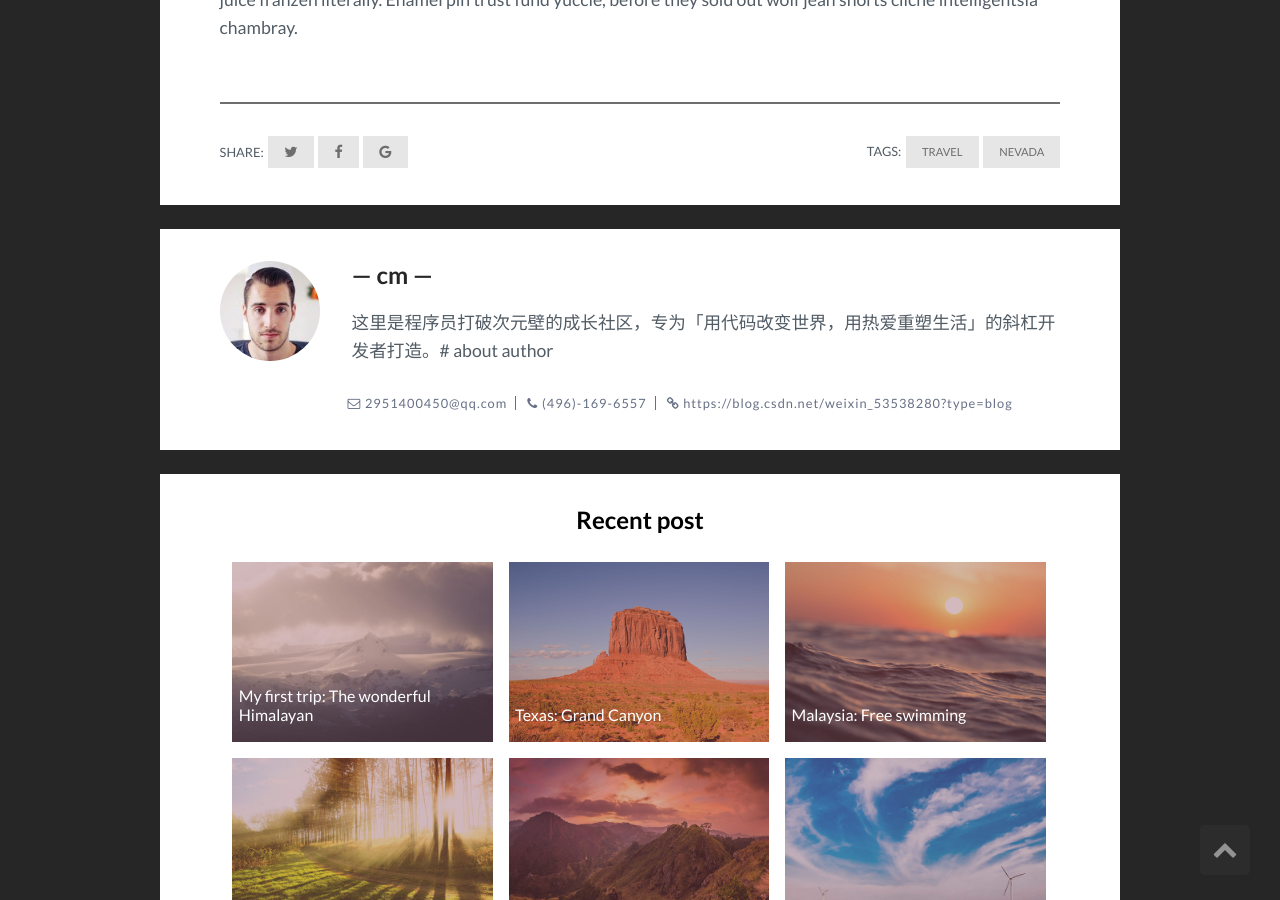
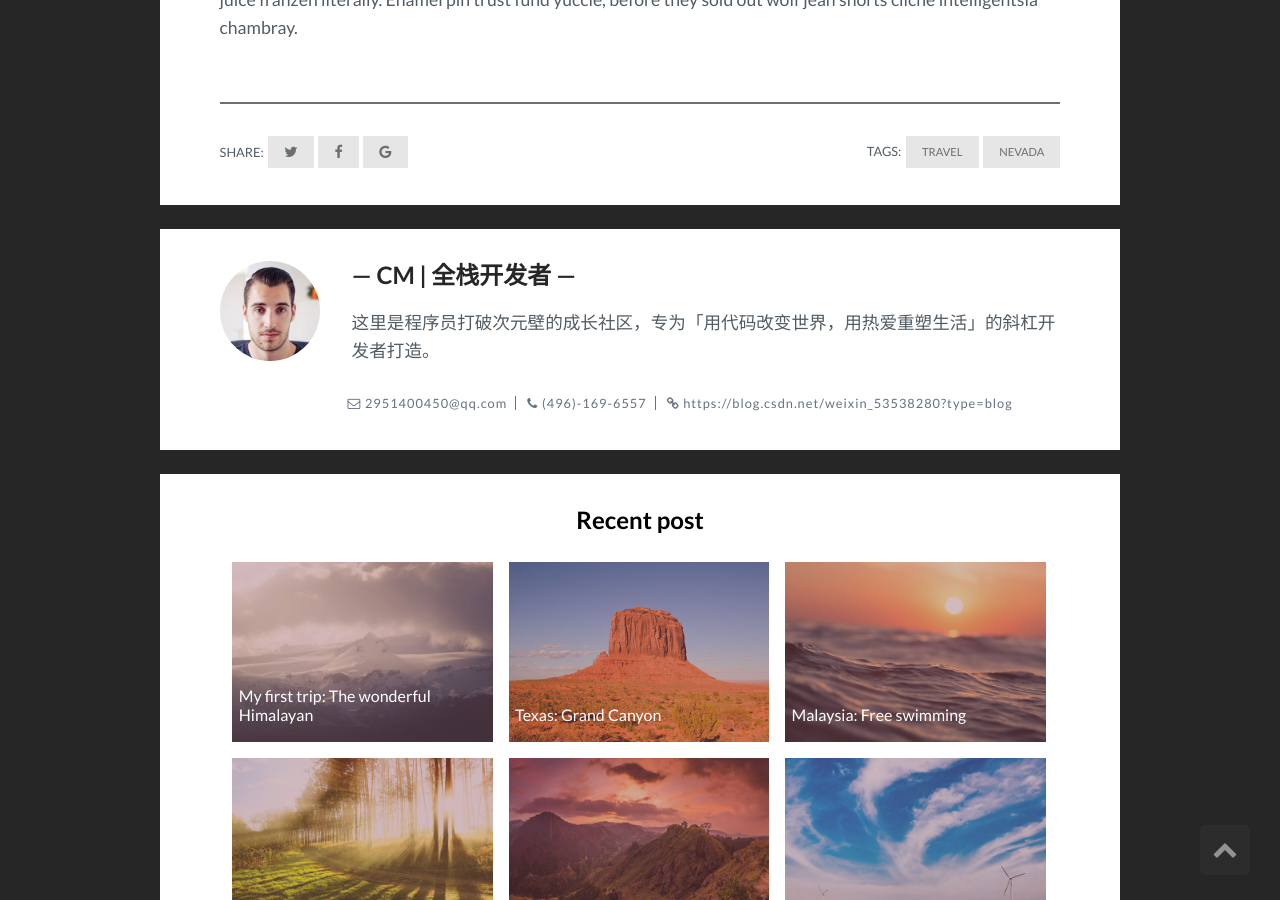
Before and after one commit to May16138cccccccccccccccc/May16138cccccccccccccccc.github.io, a Jekyll site: the page built from _posts/2017-07-12-nevada-on-the-way-to-nevada.markdown, in a window 1280 px wide and 900 px high, scrolled down 1643 px. Built offline with Jekyll 4.4.1, drawn with Linux system fonts in a browser that asks for light colours; comment, search, counter and statistics services are not loaded.

Commit message:
Update _config.yml
gems:
 - jekyll-paginate
 - jekyll-sitemap
 - jekyll-theme-modernist
# include: [_pages]  显式声明主题依赖

```diff
--- a/_config.yml
+++ b/_config.yml
@@ -11,14 +11,15 @@
 
 ## Banner settings
 video: mountains.mp4 # add banner video. Add your video file to the folder video
-banner-title: # add banner title
+banner-title: "代码之外的可能性" # add banner title
 banner-desc: # add banner description
 #
 ## Author settings
 author-pic: face.jpg # your photo
-author-name: cm
+author-name: "CM | 全栈开发者"
 # your name
-about-author: 这里是程序员打破次元壁的成长社区，专为「用代码改变世界，用热爱重塑生活」的斜杠开发者打造。# about author
+about-author: 这里是程序员打破次元壁的成长社区，专为「用代码改变世界，用热爱重塑生活」的斜杠开发者打造。
+# about author
 email: 2951400450@qq.com # your email
 phone: (496)-169-6557 # your pnone number
 website: https://blog.csdn.net/weixin_53538280?type=blog # you website
@@ -50,9 +51,9 @@
 #  - jekyll-paginate
 #  - jekyll-sitemap
 
-# gems:
-#  - jekyll-paginate
-#  - jekyll-sitemap
-
+gems:
+ - jekyll-paginate
+ - jekyll-sitemap
+ - jekyll-theme-modernist
 # include: [_pages]
 # exclude: ["node_modules", "gulpfile.js", "package.json", "yarn.lock"]
```
